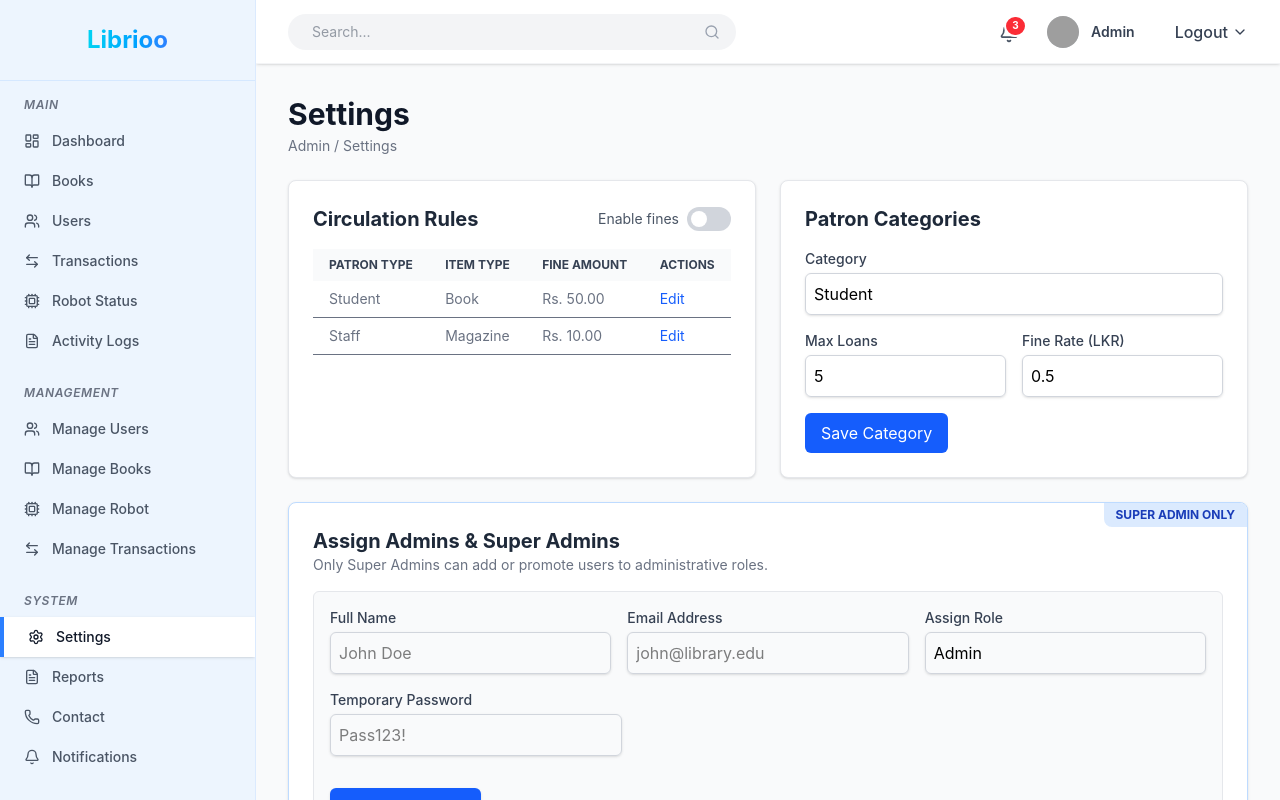
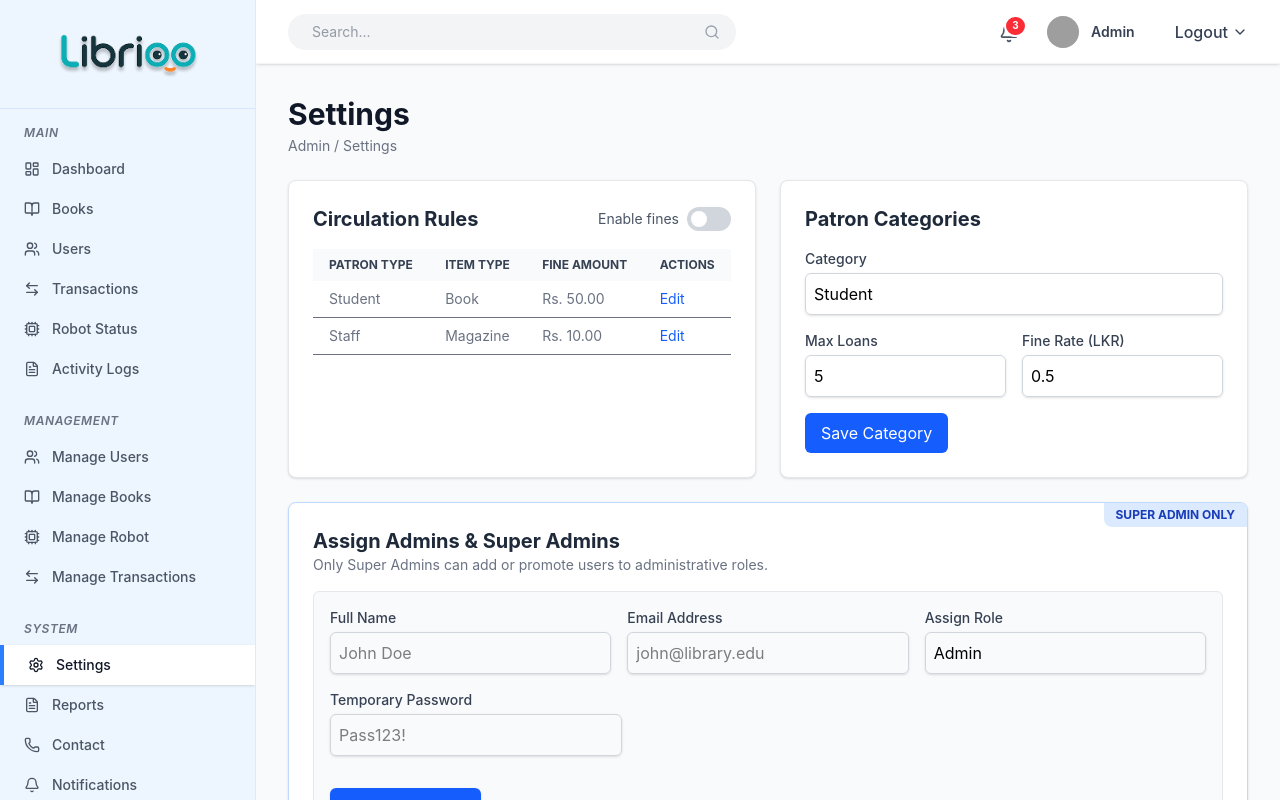
Before and after one commit to projectlibrioo-source/librioo-system, a React (Vite) app in the folder frontend/: page /admin/settings in a window 1280 px wide. Built offline with nearby package versions, Linux system fonts and the light colour scheme; grey boxes are pictures that could not be loaded.

Commit message:
feat: update Sidebar and AdminLogin components with logo integration and styling adjustments

```diff
--- a/frontend/src/admin/components/Sidebar.jsx
+++ b/frontend/src/admin/components/Sidebar.jsx
@@ -1,4 +1,6 @@
 import React from 'react';
+import logo from "../../assets/logoLib3-1.png";
+
 import { NavLink } from 'react-router-dom';
 import {
     LayoutDashboard,
@@ -46,9 +48,11 @@ const Sidebar = () => {
     return (
         <div className="w-64 bg-[#EDF5FE] h-screen flex flex-col border-r border-blue-100 font-sans">
             <div className="flex items-center justify-center p-6 border-b border-blue-200/50">
-                <h1 className="text-2xl font-bold text-transparent bg-gradient-to-r from-cyan-400 to-blue-500 bg-clip-text">
-                    Librioo
-                </h1>
+                <img
+            src={logo}
+            alt="Librioo Logo"
+            className="h-15 w-auto"
+          />
             </div>
 
             <div className="flex-1 py-4 overflow-y-auto">
--- a/frontend/src/admin/pages/AdminLogin.jsx
+++ b/frontend/src/admin/pages/AdminLogin.jsx
@@ -33,7 +33,7 @@ const AdminLogin = () => {
           <img
             src={logo}
             alt="Librioo Logo"
-            className="h-10 w-auto"
+            className="h-20 w-auto"
           />
           <p className="mt-4 text-[15px] leading-7 text-[#6b7280] max-w-[240px]">
             Library administration system for managing books, users,
```
